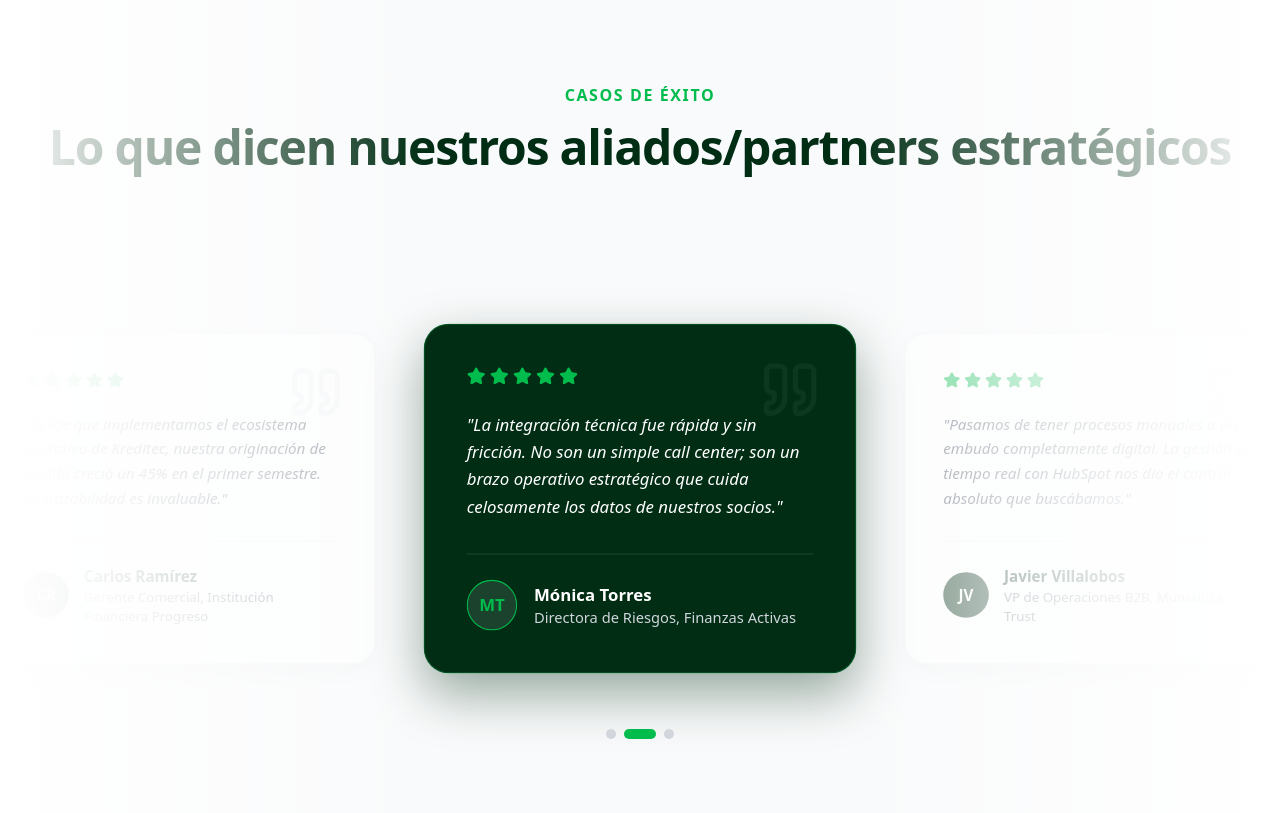
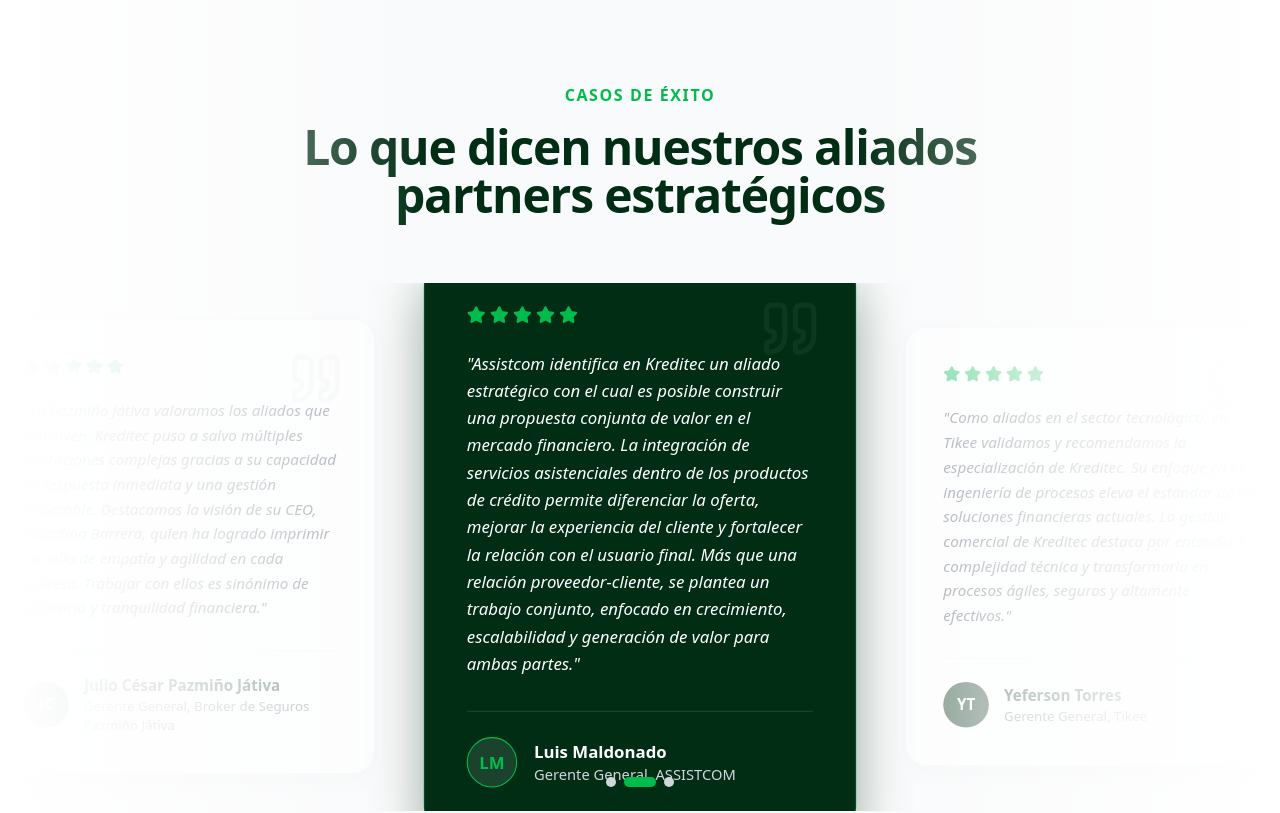
Before and after one commit to eventosprimeai/kreditec, a Next.js app in the folder kreditec-web/: page / in a window 1280 px wide. Shown: the part 6780-7593 px from the top of the page. Built offline with nearby package versions, Linux system fonts and the light colour scheme.

Commit message:
feat: actualizar testimonios y quitar gestor de informes

```diff
--- a/kreditec-web/src/app/informe/page.tsx
+++ b/kreditec-web/src/app/informe/page.tsx
@@ -454,91 +454,7 @@
         </div>
       </section>
 
-      {/* 4. Gestor de Casos de Éxito */}
-      <section className="max-w-4xl mx-auto px-4 sm:px-6 w-full mb-16">
-        <div className="bg-white rounded-[2rem] shadow-[0_8px_30px_rgb(0,0,0,0.04)] border border-gray-200 overflow-hidden">
-          <button
-             onClick={() => setActiveAccordion(activeAccordion === 'testimonios' ? null : 'testimonios')}
-             className="w-full flex items-center justify-between p-8 sm:p-10 bg-white hover:bg-gray-50 transition-colors"
-          >
-            <div className="flex items-center gap-4">
-              <Star className="text-[#00bc4c]" size={32} />
-              <div className="text-left">
-                 <h2 className="text-2xl font-bold text-[#002d14] tracking-tight">Gestor de Casos de Éxito</h2>
-                 <p className="text-gray-500 text-sm font-medium mt-1">Control dinámico de referencias en Inicio</p>
-              </div>
-            </div>
-            <ChevronDown className={`text-gray-400 transition-transform duration-300 ${activeAccordion === 'testimonios' ? 'rotate-180' : ''}`} size={24} />
-          </button>
 
-          <AnimatePresence>
-            {activeAccordion === 'testimonios' && (
-              <motion.div initial={{ height: 0, opacity: 0 }} animate={{ height: 'auto', opacity: 1 }} exit={{ height: 0, opacity: 0 }} className="overflow-hidden">
-                <div className="p-8 sm:p-10 pt-0 border-t border-gray-100 mt-2">
-                  <div className="flex flex-col sm:flex-row justify-between items-start sm:items-center mb-6 gap-4">
-                    <p className="text-sm text-gray-500 leading-relaxed max-w-xl">El testimonio central adopta automáticamente el fondo estético verde oscuro. Agregue o elimine libremente.</p>
-                    <Button onClick={() => setShowTestimonioForm(!showTestimonioForm)} variant="primary" className="rounded-full flex items-center shrink-0 gap-2 font-bold px-6 border-transparent">
-                      {showTestimonioForm ? "Cancelar" : <><Plus size={20} /> Nuevo Testimonio</>}
-                    </Button>
-                  </div>
-
-          {showTestimonioForm && (
-            <AnimatedSection className="bg-gray-50 p-8 rounded-2xl border border-gray-200 mb-8 shadow-inner">
-              <form onSubmit={handleAddTestimonio} className="space-y-6">
-                <div className="grid grid-cols-1 md:grid-cols-2 gap-6">
-                  <div>
-                    <label className="block text-sm font-bold text-gray-700 mb-2 uppercase tracking-widest">Autor</label>
-                    <input type="text" placeholder="Ej: Roberto Sánchez"
-                      className="w-full px-5 py-4 rounded-xl border border-gray-300 focus:outline-none focus:ring-2 focus:ring-[#00bc4c] bg-white text-gray-900 font-medium"
-                      value={newTestimonio.autor} onChange={e => setNewTestimonio({...newTestimonio, autor: e.target.value})} required />
-                  </div>
-                  <div>
-                    <label className="block text-sm font-bold text-gray-700 mb-2 uppercase tracking-widest">Cargo e Institución</label>
-                    <input type="text" placeholder="Ej: Gerente General, Banco Central"
-                      className="w-full px-5 py-4 rounded-xl border border-gray-300 focus:outline-none focus:ring-2 focus:ring-[#00bc4c] bg-white text-gray-900 font-medium"
-                      value={newTestimonio.cargo} onChange={e => setNewTestimonio({...newTestimonio, cargo: e.target.value})} required />
-                  </div>
-                </div>
-                <div>
-                  <label className="block text-sm font-bold text-gray-700 mb-2 uppercase tracking-widest">Testimonio (Cita textual)</label>
-                  <textarea rows={3} placeholder="Escriba la reseña que aparecerá en la web..."
-                    className="w-full px-5 py-4 rounded-xl border border-gray-300 focus:outline-none focus:ring-2 focus:ring-[#00bc4c] bg-white text-gray-900 font-medium resize-none"
-                    value={newTestimonio.texto} onChange={e => setNewTestimonio({...newTestimonio, texto: e.target.value})} required />
-                </div>
-                <div className="flex justify-end pt-2">
-                  <Button type="submit" variant="primary" size="lg" className="rounded-full shadow-lg font-bold px-10">Crear Testimonio</Button>
-                </div>
-              </form>
-            </AnimatedSection>
-          )}
-
-          <div className="space-y-4">
-            {testimonios.map((t, idx) => (
-              <div key={t.id} className="flex flex-col md:flex-row gap-4 items-center justify-between p-6 rounded-2xl border border-gray-100 bg-gray-50 hover:border-[#00bc4c]/30 hover:shadow-[0_4px_20px_rgba(0,188,76,0.1)] transition-all">
-                <div className="flex-1 w-full">
-                  <h4 className="font-bold text-[#002d14] text-lg flex items-center gap-2">
-                    {t.autor}
-                    {idx === Math.floor(testimonios.length / 2) && <span className="px-2 py-0.5 ml-2 bg-[#00bc4c] text-white text-[10px] uppercase font-bold tracking-widest rounded">Centro (Verde)</span>}
-                  </h4>
-                  <p className="text-xs font-bold text-gray-400 uppercase tracking-widest mb-3">{t.cargo}</p>
-                  <p className="text-sm text-gray-700 italic border-l-2 border-[#00bc4c] pl-3 py-1">"{t.texto}"</p>
-                </div>
-                <button onClick={() => deleteTestimonio(t.id)} className="shrink-0 flex items-center gap-2 px-4 py-2 rounded-full font-bold text-sm text-red-500 bg-white hover:bg-red-50 border border-red-100 hover:border-red-200 shadow-sm transition-all">
-                  <Trash2 size={16} /> Eliminar
-                </button>
-              </div>
-            ))}
-            {testimonios.length === 0 && (
-              <p className="text-center text-gray-400 py-8 border-2 border-dashed border-gray-200 rounded-2xl">No hay testimonios registrados. Crea uno nuevo para que aparezca en el inicio.</p>
-            )}
-          </div>
-
-                </div>
-              </motion.div>
-            )}
-          </AnimatePresence>
-        </div>
-      </section>
 
       {/* 5. Historial de Eliminados */}
       {deletedHistory.length > 0 && (
--- a/kreditec-web/src/app/page.tsx
+++ b/kreditec-web/src/app/page.tsx
@@ -451,7 +451,10 @@
         <div className="max-w-7xl mx-auto px-4 sm:px-6 lg:px-8 relative z-0">
           <AnimatedSection className="text-center mb-16">
             <h2 className="text-[var(--color-accent)] font-bold tracking-widest uppercase mb-4 text-sm md:text-base">Casos de Éxito</h2>
-            <h3 className="text-4xl md:text-5xl font-extrabold text-[#002d14] tracking-tight">Lo que dicen nuestros aliados/partners estratégicos</h3>
+            <h3 className="text-4xl md:text-5xl font-extrabold text-[#002d14] tracking-tight">
+              Lo que dicen nuestros aliados<br className="hidden md:block"/>
+              partners estratégicos
+            </h3>
           </AnimatedSection>
 
           <TestimoniosCarousel />
--- a/kreditec-web/src/components/TestimoniosCarousel.tsx
+++ b/kreditec-web/src/components/TestimoniosCarousel.tsx
@@ -13,21 +13,21 @@
 export const defaultTestimonios: Testimonio[] = [
   {
     id: "1",
-    autor: "Carlos Ramírez",
-    cargo: "Gerente Comercial, Institución Financiera Progreso",
-    texto: "Desde que implementamos el ecosistema operativo de Kreditec, nuestra originación de crédito creció un 45% en el primer semestre. Su trazabilidad es invaluable."
+    autor: "Julio César Pazmiño Játiva",
+    cargo: "Gerente General, Broker de Seguros Pazmiño Játiva",
+    texto: "En Pazmiño Játiva valoramos los aliados que resuelven. Kreditec puso a salvo múltiples operaciones complejas gracias a su capacidad de respuesta inmediata y una gestión impecable. Destacamos la visión de su CEO, Valentina Barrera, quien ha logrado imprimir un sello de empatía y agilidad en cada proceso. Trabajar con ellos es sinónimo de eficiencia y tranquilidad financiera."
   },
   {
     id: "2",
-    autor: "Mónica Torres",
-    cargo: "Directora de Riesgos, Finanzas Activas",
-    texto: "La integración técnica fue rápida y sin fricción. No son un simple call center; son un brazo operativo estratégico que cuida celosamente los datos de nuestros socios."
+    autor: "Luis Maldonado",
+    cargo: "Gerente General, ASSISTCOM",
+    texto: "Assistcom identifica en Kreditec un aliado estratégico con el cual es posible construir una propuesta conjunta de valor en el mercado financiero. La integración de servicios asistenciales dentro de los productos de crédito permite diferenciar la oferta, mejorar la experiencia del cliente y fortalecer la relación con el usuario final. Más que una relación proveedor-cliente, se plantea un trabajo conjunto, enfocado en crecimiento, escalabilidad y generación de valor para ambas partes."
   },
   {
     id: "3",
-    autor: "Javier Villalobos",
-    cargo: "VP de Operaciones B2B, Mutualista Trust",
-    texto: "Pasamos de tener procesos manuales a un embudo completamente digital. La gestión en tiempo real con HubSpot nos dio el control absoluto que buscábamos."
+    autor: "Yeferson Torres",
+    cargo: "Gerente General, Tikee",
+    texto: "Como aliados en el sector tecnológico, en Tikee validamos y recomendamos la especialización de Kreditec. Su enfoque en la ingeniería de procesos eleva el estándar de las soluciones financieras actuales. La gestión comercial de Kreditec destaca por entender la complejidad técnica y transformarla en procesos ágiles, seguros y altamente efectivos."
   }
 ];
 
```
